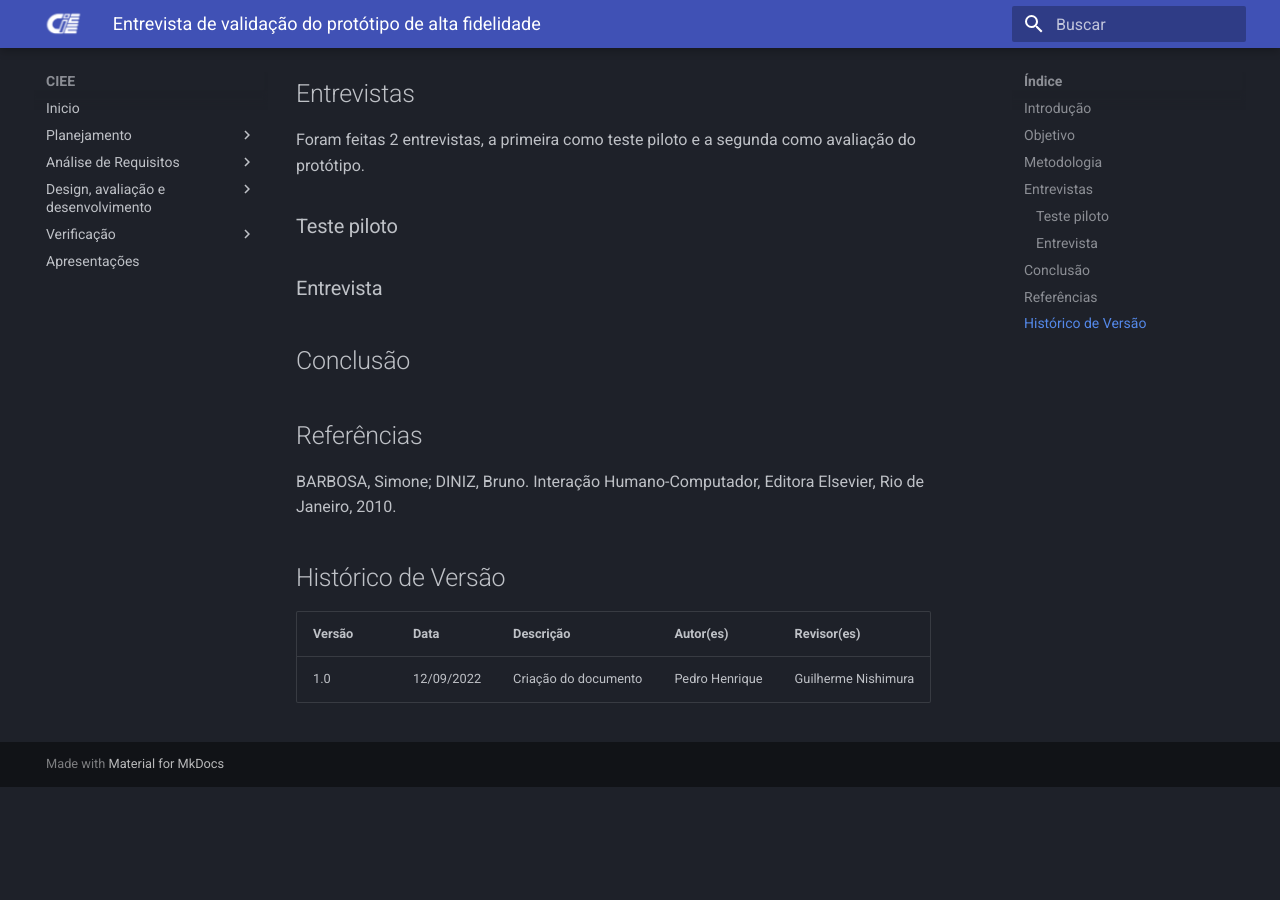
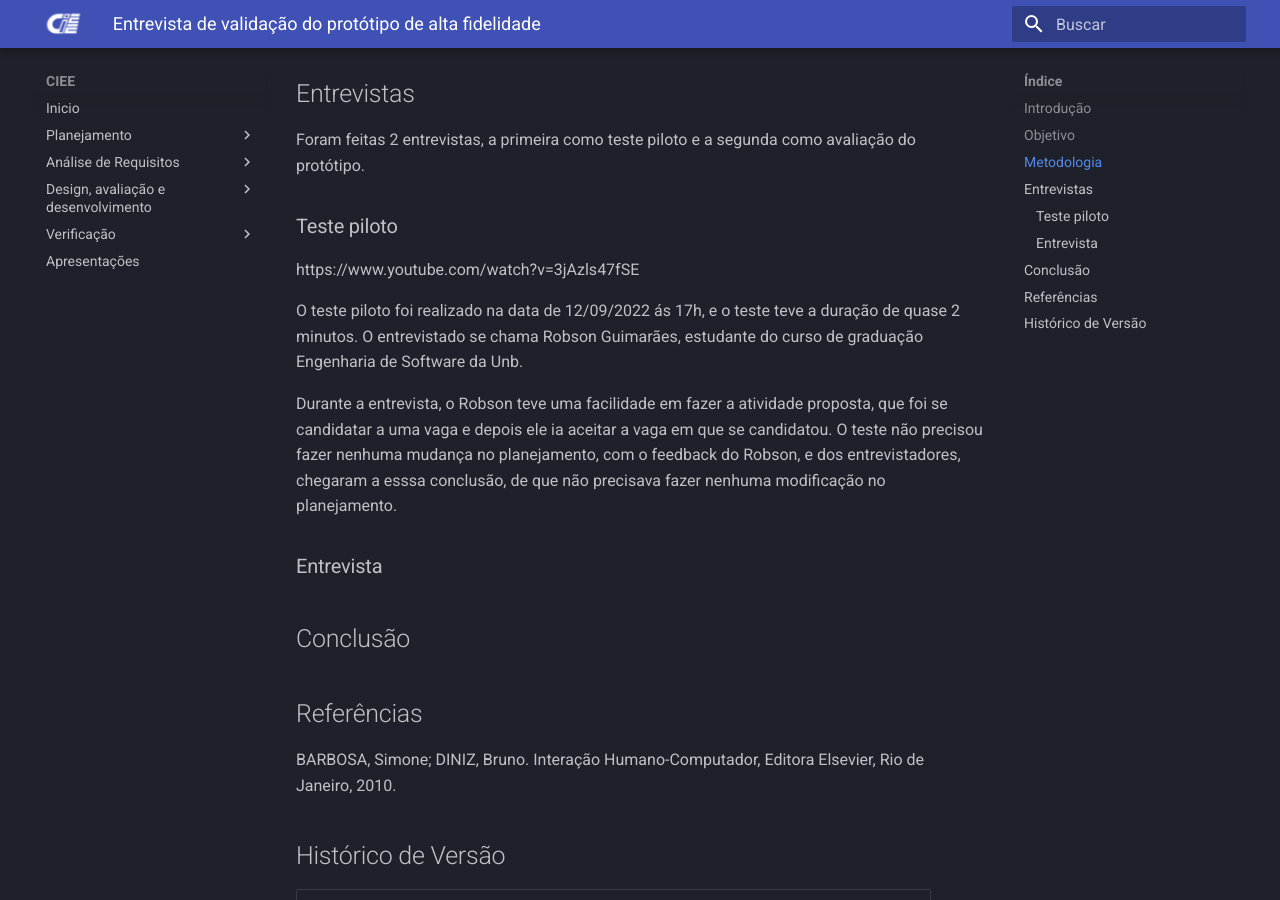
Before and after one commit to JoaoGElvas/2022.1-CIEE, an MkDocs documentation site: the page built from docs/design_avaliacao_desenvolvimento/nivel_3/entrevistas_prototipo_alta_fidelidade.md, in a window 1280 px wide and 900 px high, scrolled down 936 px. Built offline with MkDocs 1.6.1 and Material for MkDocs 9.7.7, drawn with Linux system fonts in a browser that asks for light colours; old or Windows-style settings are respelled for this version of MkDocs; before the commit the page ends 1723 px from its top, so only the background shows below that.

Commit message:
Update entrevistas_prototipo_alta_fidelidade.md

```diff
--- a/docs/design_avaliacao_desenvolvimento/nivel_3/entrevistas_prototipo_alta_fidelidade.md
+++ b/docs/design_avaliacao_desenvolvimento/nivel_3/entrevistas_prototipo_alta_fidelidade.md
@@ -18,6 +18,12 @@
 
 ### Teste piloto
 
+https://www.youtube.com/watch?v=3jAzls47fSE
+
+  O teste piloto foi realizado na data de 12/09/2022 ás 17h, e o teste teve a duração de quase 2 minutos. O entrevistado se chama Robson Guimarães, estudante do curso de graduação Engenharia de Software da Unb.
+
+Durante a entrevista, o Robson teve uma facilidade em fazer a atividade proposta, que foi se candidatar a uma vaga e depois ele ia aceitar a vaga em que se candidatou. O teste não precisou fazer nenhuma mudança no planejamento, com o feedback do Robson, e dos entrevistadores, chegaram a esssa conclusão, de que não precisava fazer nenhuma modificação no planejamento.
+
 ### Entrevista
 
 ## Conclusão
```
